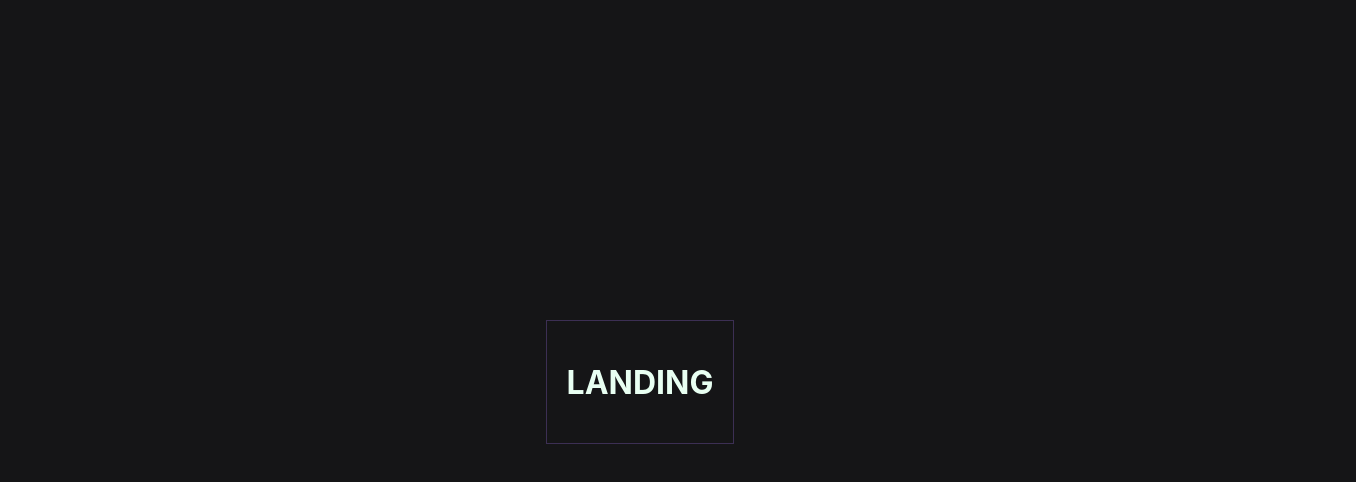
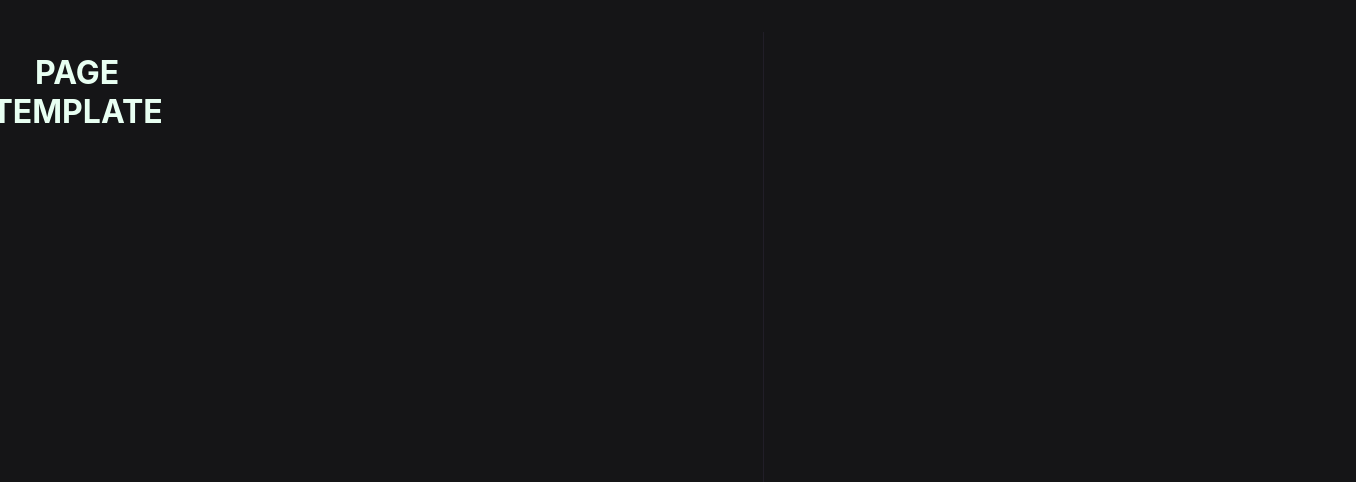
Before and after one commit to ErikKimsey/ek_portfolio_2021, a React (Create React App) app: page / in a window 1280 px wide. Shown: the part 118-600 px from the top of the page, 1356 px wide, since content can reach past the window. Built offline with nearby package versions, Linux system fonts and the light colour scheme.

Commit message:
Created rud page template

```diff
--- a/src/App.tsx
+++ b/src/App.tsx
@@ -1,12 +1,12 @@
 import React from "react";
 import logo from "./logo.svg";
 import "./App.css";
-import Landing from "./Landing/Landing";
+import PageTemplate from "./Landing/PageTemplate";
 
 function App() {
 	return (
 		<div className="App">
-			<Landing />
+			<PageTemplate />
 		</div>
 	);
 }
--- a/src/Landing/Landing.tsx
+++ b/src/Landing/PageTemplate.tsx
@@ -5,22 +5,31 @@ import { MARGINS, PADDINGS } from "../styles/paddingAndMargins";
 
 type Props = {};
 
-const Landing: FC<Props> = (props) => {
+const PageTemplate: FC<Props> = (props) => {
 	const {} = props;
 
 	return (
 		<StyledContainer>
-			<h1>LANDING</h1>
+			<h1>PAGE TEMPLATE</h1>
+			<div className="pageHalf leftContainer"></div>
+			<div className="pageHalf rightContainer"></div>
 		</StyledContainer>
 	);
 };
 
 const StyledContainer = styled.div`
 	display: flex;
-	flex-direction: column;
-	border: solid 1px ${COLORS.LINES_COLOR};
+	flex-direction: row;
+	/* border: solid 1px ${COLORS.OUTER_LINES_COLOR}; */
 	margin: ${MARGINS.pageContainer};
 	padding: ${PADDINGS.pageContainer};
+	.pageHalf {
+		width: 600px;
+		height: 700px;
+	}
+	.leftContainer {
+		border-right: solid 1px ${COLORS.INNER_LINES_COLOR};
+	}
 `;
 
-export default Landing;
+export default PageTemplate;
--- a/src/styles/colors.js
+++ b/src/styles/colors.js
@@ -1,5 +1,6 @@
 const BACKGROUND_COLOR = '#151517';
-const LINES_COLOR = '#3c2f54';
+const INNER_LINES_COLOR = '#211e28';
+const OUTER_LINES_COLOR = '#322d3a';
 const FONT_COLOR = '#e8fff2';
 
-export {BACKGROUND_COLOR, LINES_COLOR, FONT_COLOR};
+export {BACKGROUND_COLOR, INNER_LINES_COLOR, OUTER_LINES_COLOR, FONT_COLOR};
```
